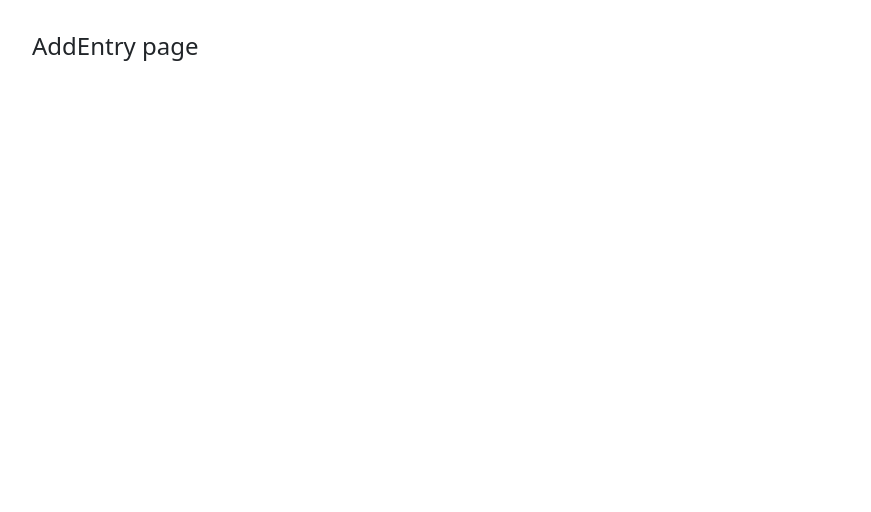
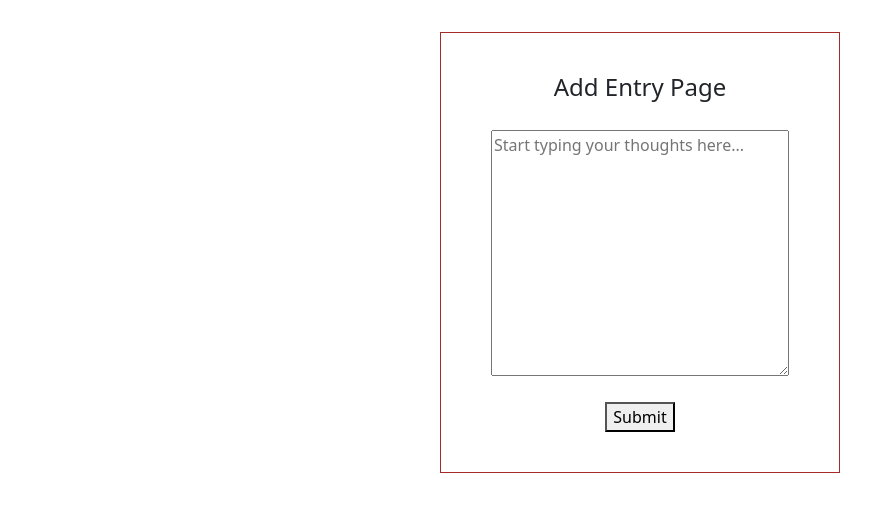
Before and after one commit to lalitkumar88/mood-journal-app, a React (Vite) app: page /add-entry in a window 1280 px wide. Shown: the top 512 px of the page, without its empty margins (0-871 px from the left). Built offline with nearby package versions, Linux system fonts and the light colour scheme.

Commit message:
add entry section added and email validatation added

```diff
--- a/src/pages/AddEntry.jsx
+++ b/src/pages/AddEntry.jsx
@@ -1,10 +1,75 @@
-import React from "react";
+import React, { useState } from "react";
 
 function AddEntry() {
+  const [text, setText] = useState("");
+  const [result, setResult] = useState("");
+
+  const handleSubmit = async () => {
+    try {
+      //fake API response for now
+
+      if (text.trim().length) {
+        const fakeResponse = {
+          summary: "You seem a bit stressed but trying to stay positive.",
+          score: 6,
+          tags: ["stressed", "hopeful"],
+          suggestion: "Try to take a break.",
+        };
+        setResult(fakeResponse);
+      }
+    } catch (e) {
+      console.log(e);
+    }
+  };
+
   return (
-    <>
-      <h4>AddEntry page</h4>
-    </>
+    <div
+      style={{
+        padding: "40px",
+        maxWidth: "400px",
+        margin: "auto",
+        display: "flex",
+        flexDirection: "column",
+        gap: "20px",
+        textAlign: "center",
+        border: "1px solid brown",
+      }}
+    >
+      <h4>Add Entry Page</h4>
+
+      <div>
+        <textarea
+          type="text"
+          name="text"
+          id="text"
+          placeholder="Start typing your thoughts here..."
+          rows={10}
+          cols={30}
+          value={text}
+          onChange={(e) => setText(e.target.value)}
+        />
+      </div>
+
+      <div>
+        <button type="submit" onClick={handleSubmit}>
+          Submit
+        </button>
+      </div>
+
+      {result && (
+        <div style={{ marginTop: "100px" }}>
+          <h5>Summary : {result.summary}</h5>
+          <p>Suggestions : {result.suggestion}</p>
+          <h5>
+            Tags involved :{" "}
+            {result.tags.map((tag) => (
+              <span key={tag}>{tag} </span>
+            ))}
+          </h5>
+          <h5>Score : {result.score}</h5>
+        </div>
+      )}
+    </div>
   );
 }
 
--- a/src/pages/Dashboard.jsx
+++ b/src/pages/Dashboard.jsx
@@ -3,7 +3,8 @@ import React from "react";
 function Dashboard() {
   return (
     <>
-      <h4>Dashboard page</h4>
+      <h4>Dashboard</h4>
+      <a href="/add-entry">Add New Entry</a>
     </>
   );
 }
--- a/src/pages/Login.jsx
+++ b/src/pages/Login.jsx
@@ -1,15 +1,19 @@
 import React, { useState } from "react";
-import { Navigate, useNavigate } from "react-router-dom";
+import { useNavigate } from "react-router-dom";
 
 function Login() {
   const [email, setEmail] = useState("");
   const [password, setPassword] = useState("");
   const navigate = useNavigate();
 
+  const isValidEmail = (email) => {
+    return /\S+@\S+\.\S+/.test(email);
+  };
+
   const handleLogin = async () => {
     try {
       // mock login for now
-      if (email.length && password.length) {
+      if (isValidEmail(email) && password.length) {
         localStorage.setItem("token", "dummy");
         navigate("/dashboard");
       }
@@ -40,6 +44,7 @@ function Login() {
           Email
         </label>
         <input
+          required
           type="email"
           name="email"
           id="email"
@@ -53,6 +58,7 @@ function Login() {
           Password
         </label>
         <input
+          required
           type="password"
           name="password"
           id="password"
@@ -61,7 +67,6 @@ function Login() {
           onChange={(e) => setPassword(e.target.value)}
         />
       </div>
-
       <div>
         <button type="submit" onClick={handleLogin}>
           Submit
```
